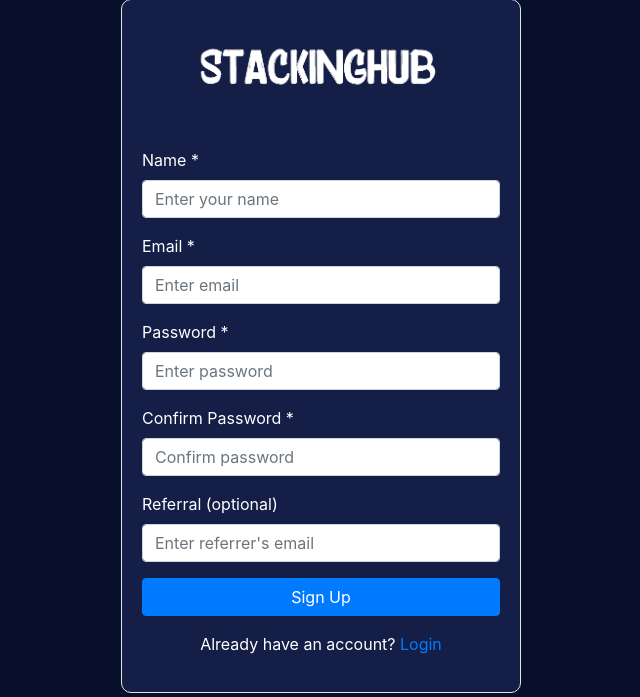
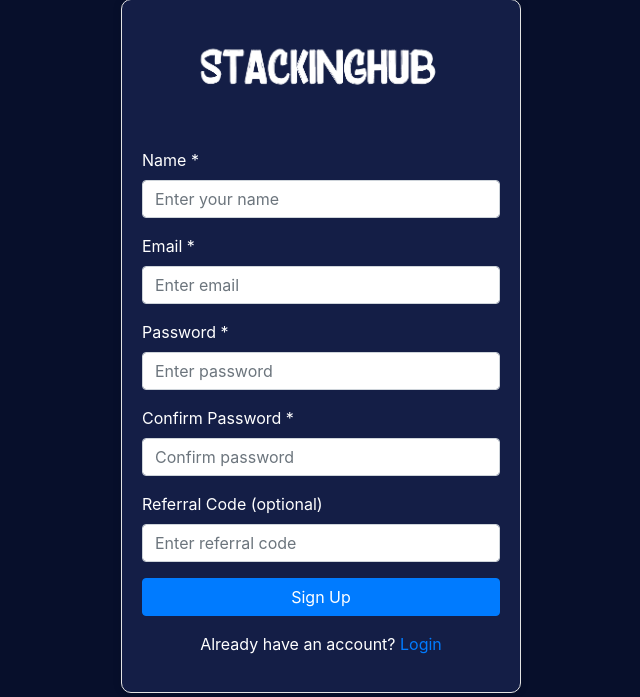
Before and after one commit to shahidjhawari/Crypto-Wallet-PHP-Website, a PHP site: page /coin/signup.php in a window 1280 px wide. Shown: the part 54-751 px from the top of the page, without its empty margins (319-959 px from the left). Run offline with PHP 8.4, Linux system fonts and the light colour scheme; some libraries are stand-ins or nearby versions.

Commit message:
refrelc code done

```diff
--- a/signup.php
+++ b/signup.php
@@ -7,6 +7,11 @@ function test_input($data)
     $data = stripslashes($data);
     $data = htmlspecialchars($data);
     return $data;
+}
+
+function generateReferralCode($length = 8)
+{
+    return substr(str_shuffle("0123456789abcdefghijklmnopqrstuvwxyzABCDEFGHIJKLMNOPQRSTUVWXYZ"), 0, $length);
 }
 
 $emailError = "";
@@ -36,7 +41,7 @@ if ($_SERVER["REQUEST_METHOD"] == "POST") {
             $referrer_id = null;
 
             if (!empty($referral)) {
-                $stmt = $conn->prepare("SELECT id FROM users WHERE email = ?");
+                $stmt = $conn->prepare("SELECT id FROM users WHERE referral_code = ?");
                 $stmt->bind_param("s", $referral);
                 $stmt->execute();
                 $stmt->store_result();
@@ -50,10 +55,11 @@ if ($_SERVER["REQUEST_METHOD"] == "POST") {
 
             $randomString = bin2hex(random_bytes(50));
             $hashed_password = password_hash($password, PASSWORD_DEFAULT);
+            $referral_code = generateReferralCode();
 
             // Insert new user
-            $stmt = $conn->prepare("INSERT INTO users (name, email, password, random_string, referrer_id) VALUES (?, ?, ?, ?, ?)");
-            $stmt->bind_param("ssssi", $name, $email, $hashed_password, $randomString, $referrer_id);
+            $stmt = $conn->prepare("INSERT INTO users (name, email, password, random_string, referrer_id, referral_code) VALUES (?, ?, ?, ?, ?, ?)");
+            $stmt->bind_param("ssssss", $name, $email, $hashed_password, $randomString, $referrer_id, $referral_code);
             if ($stmt->execute()) {
                 $user_id = $stmt->insert_id;
                 $stmt->close();
@@ -171,8 +177,8 @@ function rewardReferrer($referrer_id, $points, $level)
                     <input type="password" class="form-control" id="confirmPassword" name="confirmPassword" placeholder="Confirm password" required autocomplete="new-password">
                 </div>
                 <div class="form-group">
-                    <label for="referral">Referral (optional)</label>
-                    <input type="email" class="form-control" id="referral" name="referral" placeholder="Enter referrer's email">
+                    <label for="referral">Referral Code (optional)</label>
+                    <input type="text" class="form-control" id="referral" name="referral" placeholder="Enter referral code">
                 </div>
                 <button type="submit" class="btn btn-primary btn-block">Sign Up</button>
             </form>
```
